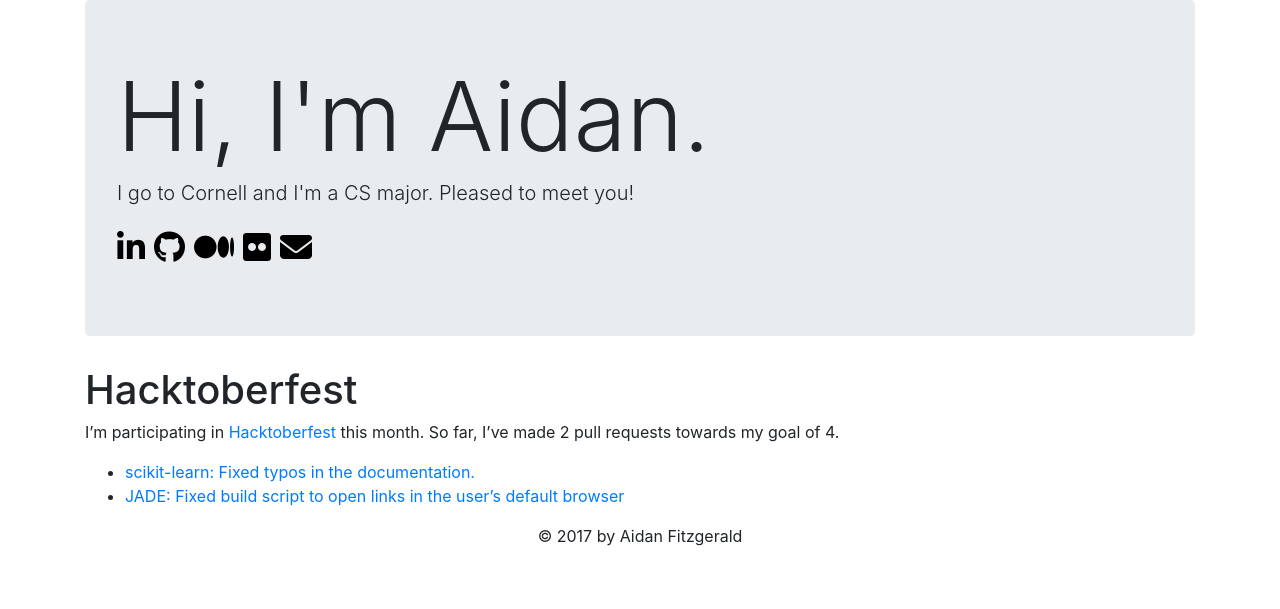
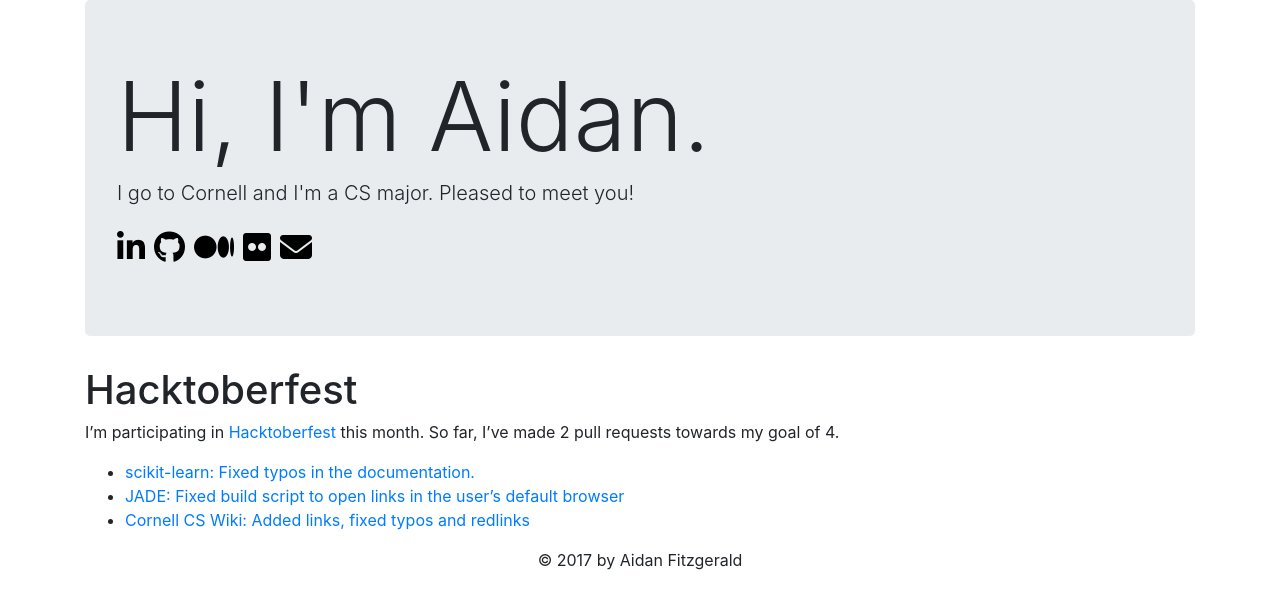
Before and after one commit to aidan-fitz/aidan-fitz.com, a Jekyll site: the page built from index.md, in a window 1280 px wide. Shown: the top 609 px of the page. Built offline with Jekyll 4.4.1, drawn with Linux system fonts in a browser that asks for light colours; nearby versions of some CDN libraries.

Commit message:
Third pull request of the month!

```diff
--- a/index.md
+++ b/index.md
@@ -23,3 +23,4 @@ I've made 2 pull requests towards my goal of 4.
 
 - [scikit-learn: Fixed typos in the documentation.](https://github.com/scikit-learn/scikit-learn/pull/9878)
 - [JADE: Fixed build script to open links in the user's default browser](https://github.com/6004x/jade/pull/18)
+- [Cornell CS Wiki: Added links, fixed typos and redlinks](https://github.com/CornellCSWiki/CornellCSWiki/pull/31)
```
